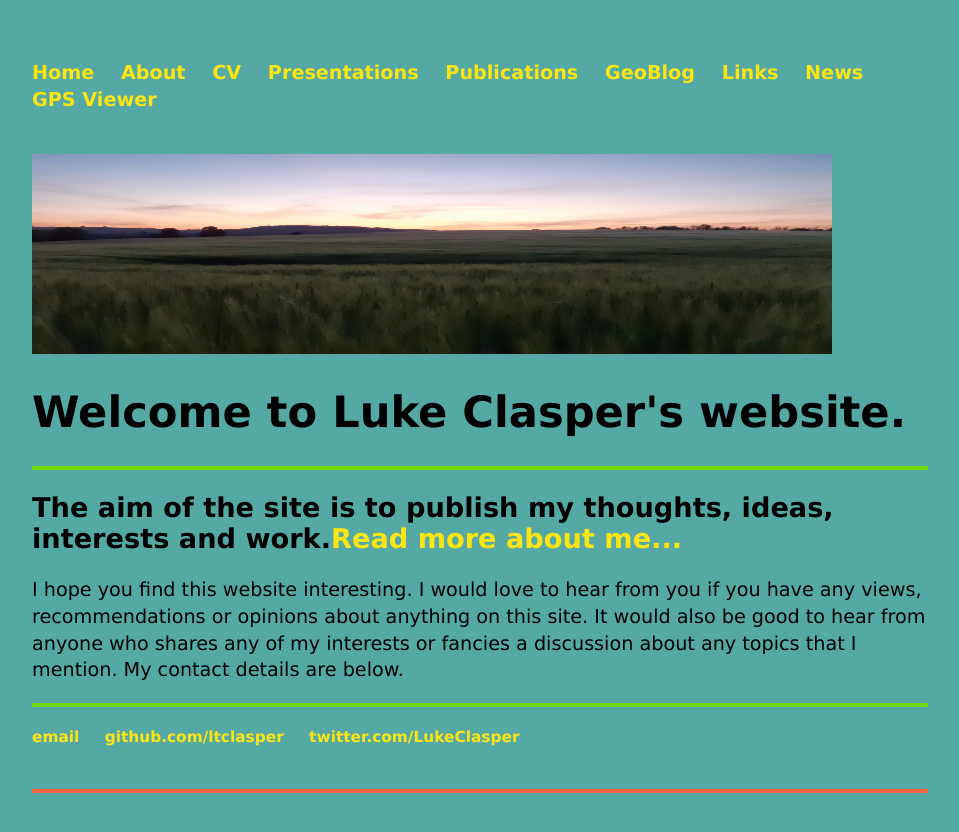
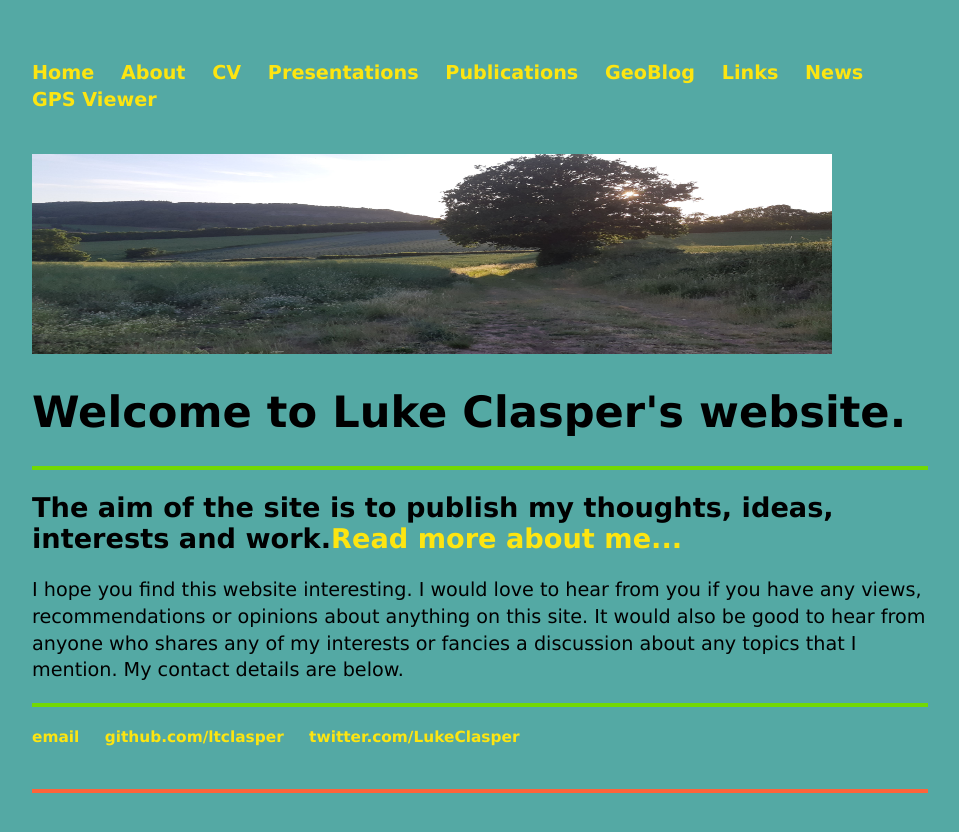
Before and after one commit to ltclasper/ltclasper.github.io, a Jekyll site: the page built from index.html, in a window 1280 px wide. Shown: the top 832 px of the page, without its empty margins (160-1119 px from the left). Built offline with Jekyll 4.4.1, drawn with Linux system fonts in a browser that asks for light colours.

Commit message:
Update index.html

```diff
--- a/index.html
+++ b/index.html
@@ -5,7 +5,7 @@ title: Luke Clasper
 
 
 <header>
-   <a href="/index.html"><img src="/sunset_photo.jpg" alt="sunset photo" width="800" height="200" /></a>
+   <a href="/index.html"><img src="/sunset_photo2.jpg" alt="sunset photo" width="800" height="200" /></a>
 </header>
 
 
```
